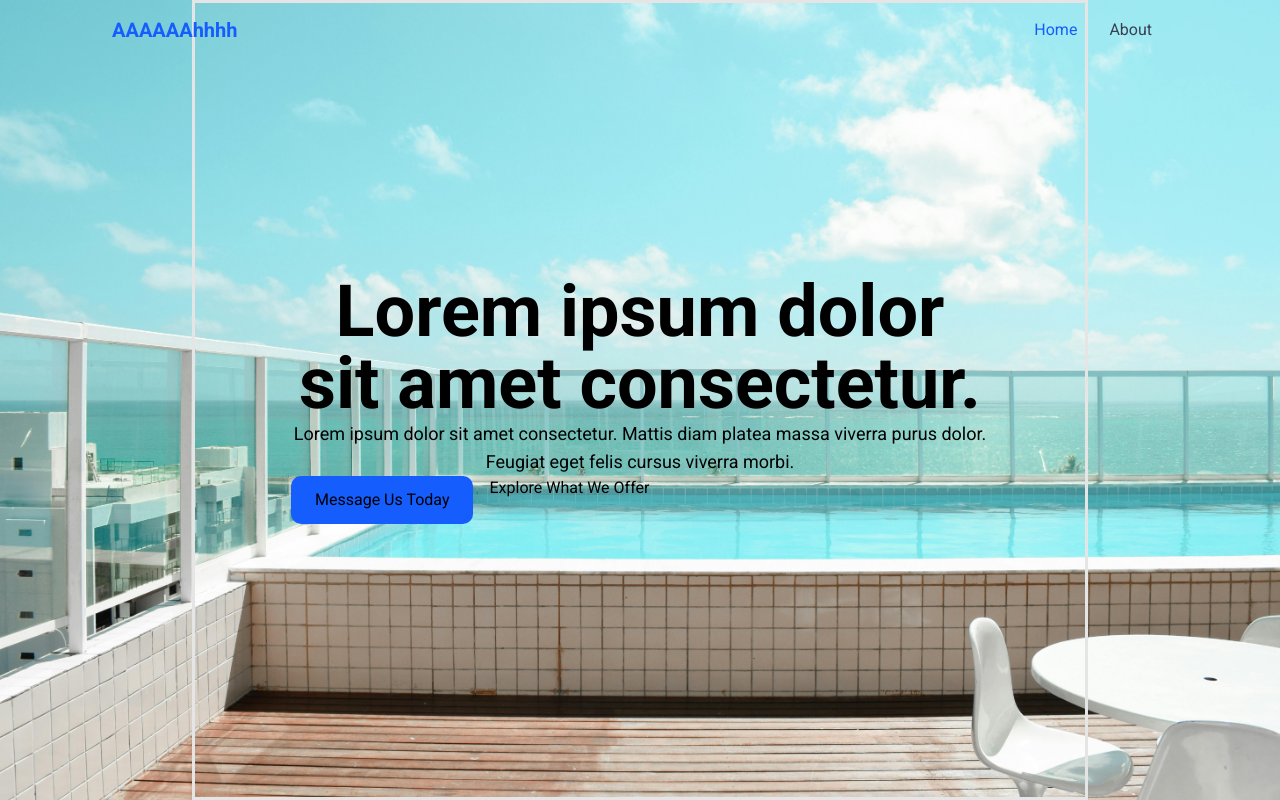
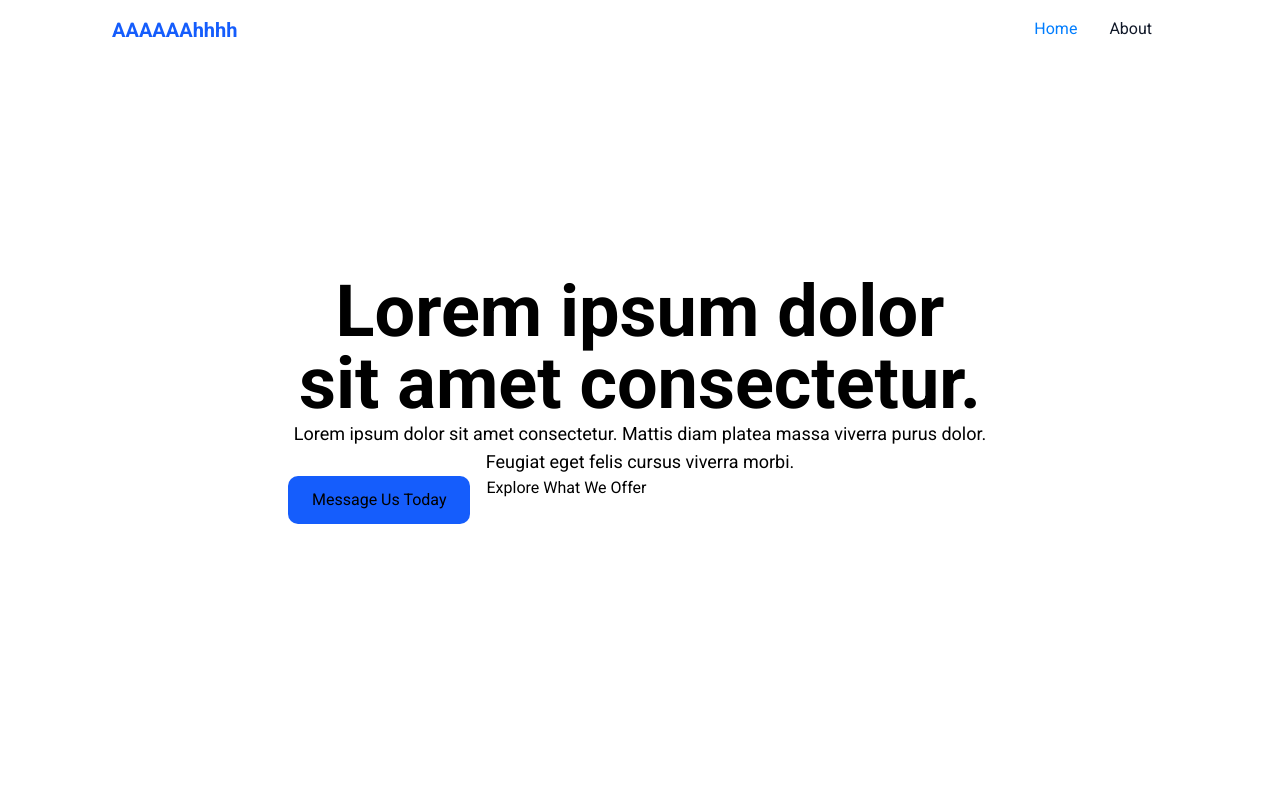
Before and after one commit to markmarkestareja/aquatech-pools, a Next.js app: page / in a window 1280 px wide. Built offline with nearby package versions, Linux system fonts and the light colour scheme.

Commit message:
added hover animation in navbar

```diff
--- a/app/globals.css
+++ b/app/globals.css
@@ -105,13 +105,14 @@ h1, h2, h3, h4, h5, h6 {
 
 :root {
   --radius: 0.625rem;
-  --background: oklch(1 0 0);
-  --foreground: oklch(0.145 0 0);
-  --card: oklch(1 0 0);
+  --background: oklab(99.31% -0.00128 -0.00327);
+  --foreground: oklab(99.31% -0.00128 -0.00327);
+  --foreground-2: oklch(32.164% 0.10882 256.788);
+  --card: #E9F3FF;
   --card-foreground: oklch(0.145 0 0);
   --popover: oklch(1 0 0);
   --popover-foreground: oklch(0.145 0 0);
-  --primary: oklch(0.205 0 0);
+  --primary: oklch(60.828% 0.21304 256.72);
   --primary-foreground: oklch(0.985 0 0);
   --secondary: oklch(0.97 0 0);
   --secondary-foreground: oklch(0.205 0 0);
--- a/app/page.tsx
+++ b/app/page.tsx
@@ -4,15 +4,15 @@ import Link from "next/link";
 export default function HeroSection() {
   return (
     <section className="relative w-full h-[100vh] flex justify-center">
-      <Image
+      {/* <Image
         src="/images/hero.jpg"
         alt="Luxury Pool"
         fill
         priority
         className="object-cover"
-      />
+      /> */}
 
-      <div className="text-black relative z-10 flex flex-col justify-center h-auto max-w-4xl p-6 md:p-12 lg:p-16 xl:p-24 border-3 text-center">
+      <div className="text-black relative z-10 flex flex-col justify-center h-auto max-w-4xl p-6 md:p-12 lg:p-16 xl:p-24 text-center">
         <h1 className="text-5xl/12 lg:text-7xl font-bold ">Lorem ipsum dolor sit amet consectetur.</h1>
         <p className="text-base/7 lg:text-lg/7">
           Lorem ipsum dolor sit amet consectetur. Mattis diam platea massa
--- a/components/Navbar.tsx
+++ b/components/Navbar.tsx
@@ -35,13 +35,13 @@ export default function Navbar() {
         {/* Desktop Menu */}
         <ul className="hidden md:flex space-x-8">
           {navLinks.map((link) => (
-            <li key={link.href}>
+            <li key={link.href} className="border-b-2 border-transparent hover:border-b-2 hover:border-primary transition-bg duration-100">
               <Link
                 href={link.href}
-                className={`transition font-medium px-4 hover:border-b ${
+                className={`transition font-medium px-4 ${
                   isActive(link.href)
-                    ? "text-blue-600"
-                    : "text-gray-700 hover:text-blue-600"
+                    ? "text-primary hover:bg-transparent"
+                    : "text-foreground-2 hover:text-primary"
                 }`}
               >
                 {link.name}
@@ -55,7 +55,7 @@ export default function Navbar() {
           className="md:hidden text-gray-700"
           onClick={() => setIsOpen(!isOpen)}
         >
-          <svg xmlns="http://www.w3.org/2000/svg" width="30" height="30" viewBox="0 0 24 24"><path fill="currentColor" fill-rule="evenodd" d="M3.5 5a1 1 0 0 0 0 2h17a1 1 0 1 0 0-2zm-1 7a1 1 0 0 1 1-1h17a1 1 0 1 1 0 2h-17a1 1 0 0 1-1-1m0 6.001a1 1 0 0 1 1-1h17a1 1 0 1 1 0 2h-17a1 1 0 0 1-1-1" clip-rule="evenodd"/></svg>
+          <svg xmlns="http://www.w3.org/2000/svg" width="30" height="30" viewBox="0 0 24 24"><path fill="currentColor" fillRule="evenodd" d="M3.5 5a1 1 0 0 0 0 2h17a1 1 0 1 0 0-2zm-1 7a1 1 0 0 1 1-1h17a1 1 0 1 1 0 2h-17a1 1 0 0 1-1-1m0 6.001a1 1 0 0 1 1-1h17a1 1 0 1 1 0 2h-17a1 1 0 0 1-1-1" clip-rule="evenodd"/></svg>
         </button>
       </nav>
 
@@ -75,7 +75,7 @@ export default function Navbar() {
             <Link
               href={link.href}
               onClick={() => setIsOpen(false)}
-              className={`block pt-4 ${
+              className={`block pt-4 border-b-1${
                 isActive(link.href)
                 ? "text-blue-600 font-semibold"
                 : "text-gray-700"
```
